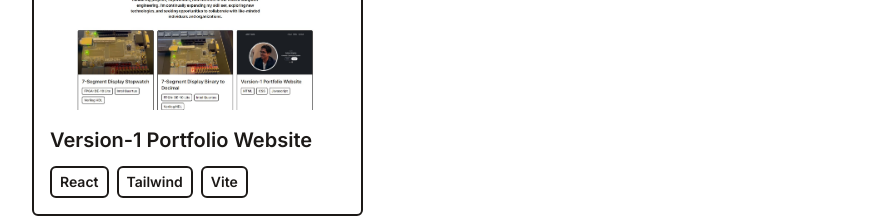
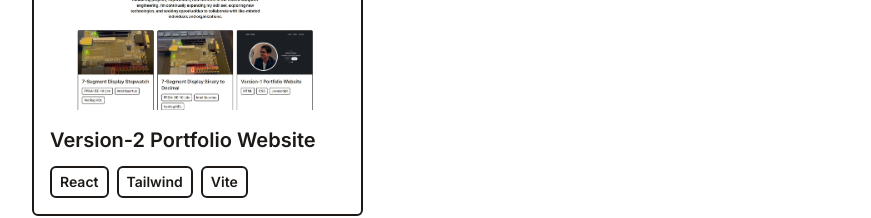
Before and after one commit to JNario31/portfolio, a React (Vite) app: page / in a window 1280 px wide. Shown: the part 960-1178 px from the top of the page, without its empty margins (96-967 px from the left). Built offline with nearby package versions, Linux system fonts and the light colour scheme.

Commit message:
changed link to porfolio website 2

```diff
--- a/src/data/portfolio.js
+++ b/src/data/portfolio.js
@@ -19,9 +19,9 @@ export default [
    },
 
    {
-      title: 'Version-1 Portfolio Website',
+      title: 'Version-2 Portfolio Website',
       imgUrl: '/assets/portfolioweb.jpg',
       stack: ['React', 'Tailwind', 'Vite'],
-      link: 'https://johnnportfolio.com/',
+      link: 'https://github.com/JNario31/portfolio',
    },
 ]
```
